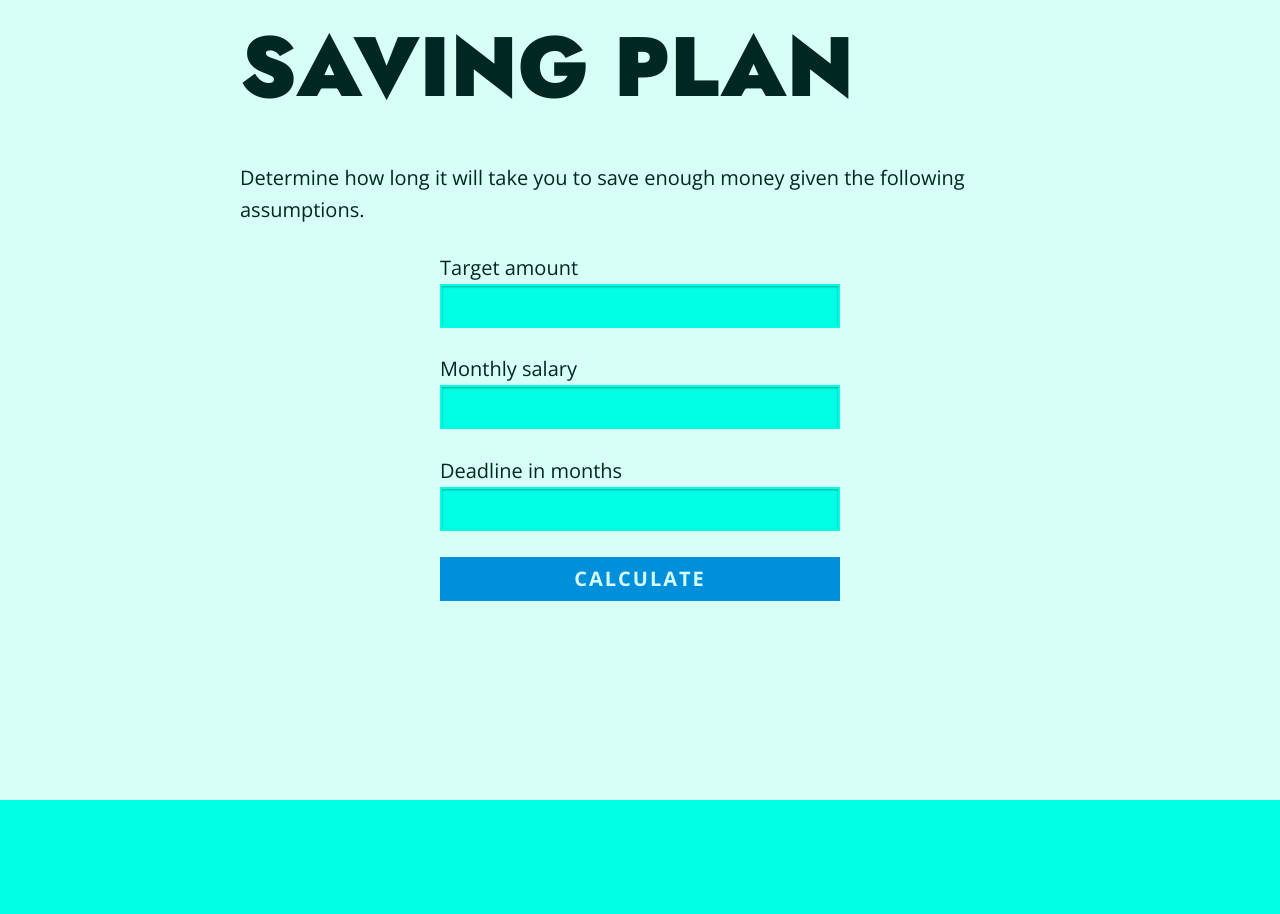
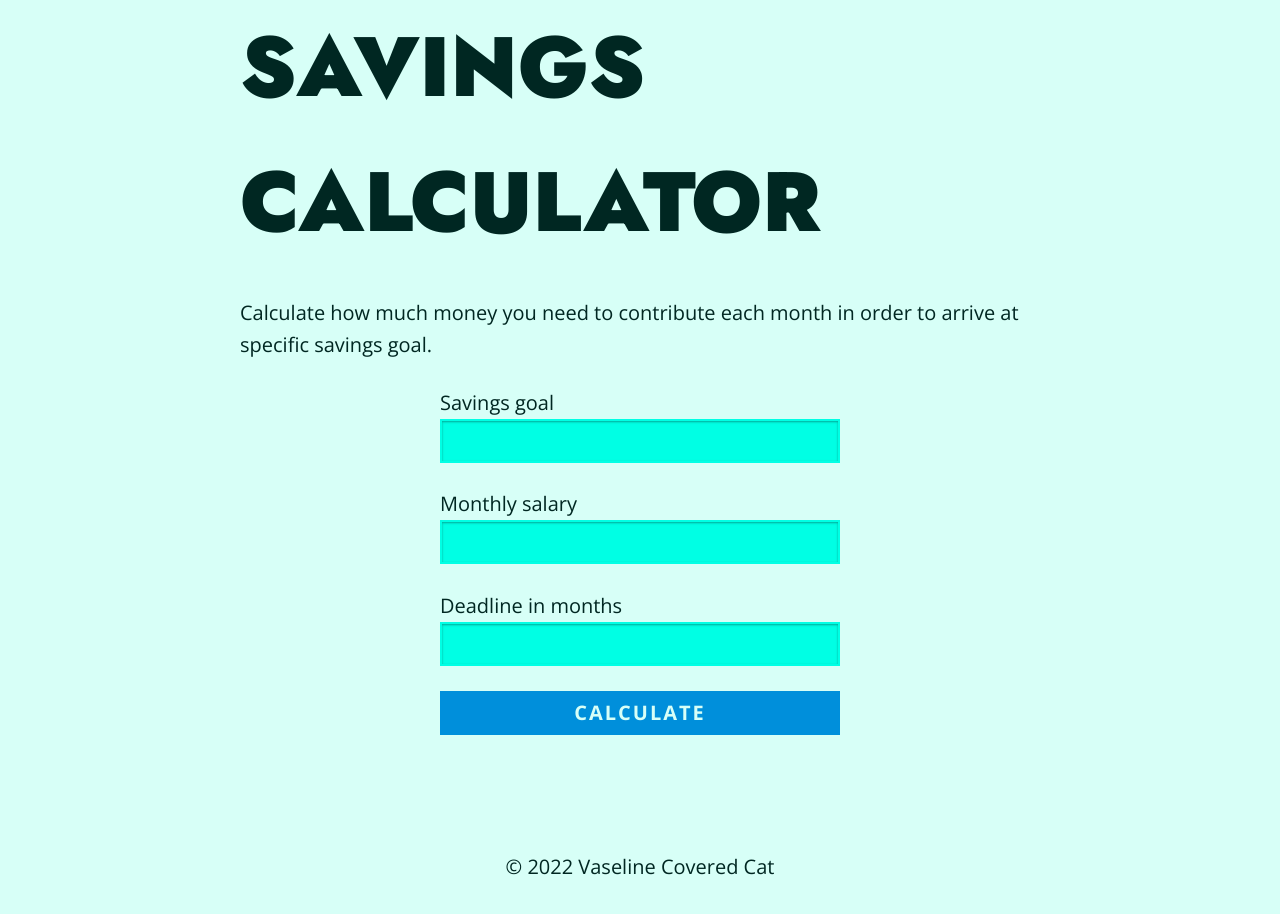
Before and after one commit to VaselineCoveredCat/untitled-project-3, a Svelte app: page / in a window 1280 px wide. Shown: the top 914 px of the page. Before the commit the page ends 800 px from the top, so only its background shows below. Built offline with nearby package versions, Linux system fonts and the light colour scheme.

Commit message:
Update App.svelte

```diff
--- a/src/App.svelte
+++ b/src/App.svelte
@@ -46,12 +46,12 @@
 </script>
 
 <main class="max-w-800 min-h-100 mx-auto p-4 md-p-0">
-  <h1>Saving Plan</h1>
-  <p>Determine how long it will take you to save enough money given the following assumptions.</p>
+  <h1>Savings Calculator</h1>
+  <p>Calculate how much money you need to contribute each month in order to arrive at specific savings goal.</p>
 
   <form on:submit|preventDefault={handleSubmit} class="gap-4 grid grid-1 max-w-400 md-gap-2 mx-auto my-4 md-my-2">
     <div>
-      <label for="targetamount">Target amount</label>
+      <label for="targetamount">Savings goal</label>
       <input
         bind:value={targetAmount}
         id="targetamount"
@@ -93,3 +93,7 @@
     <p class="txt-center"><span class="font-bold txt-size-h1">{result.toFixed(1)}</span>%</p>
   {/if}
 </main>
+
+<footer class="p-4 txt-center">
+  <p>&copy; 2022 Vaseline Covered Cat</p>
+</footer>
```
